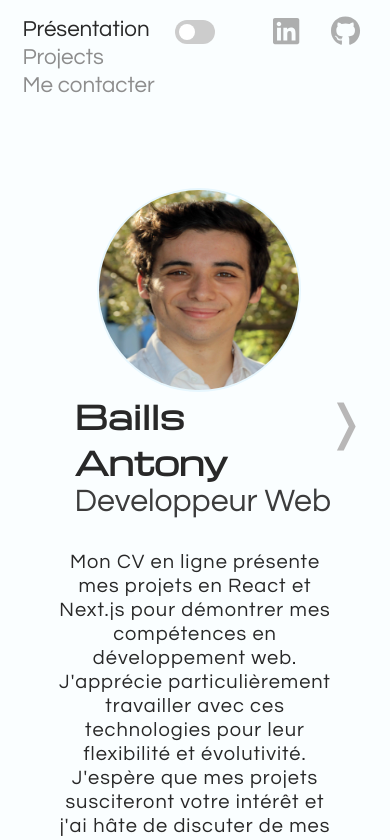
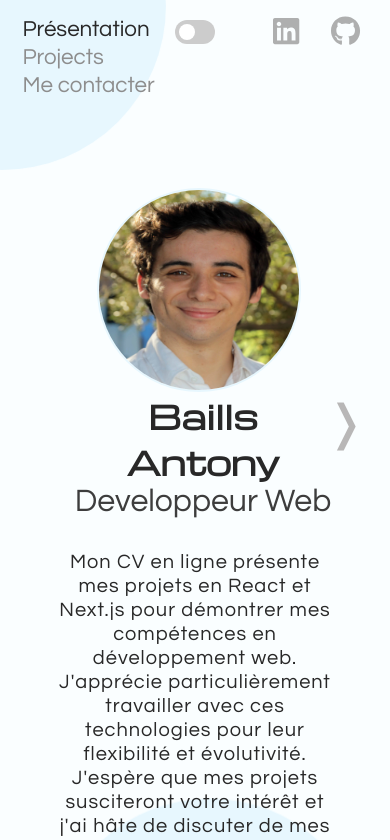
Before and after one commit to papyntown/new-cv-toto, a Next.js app: page / in a window 390 px wide. Shown: the top 840 px of the page. Built offline with nearby package versions, Linux system fonts and the light colour scheme.

Commit message:
responsive+bubble

```diff
--- a/styles/components/_navigation.scss
+++ b/styles/components/_navigation.scss
@@ -27,8 +27,8 @@
             }
         }
         @media screen and (max-width: 430px) {
-            height: 50px;
-            width: 50px;
+            height: 280px;
+            width: 280px;
         }
     }
     ul a {
--- a/styles/pages/_home.scss
+++ b/styles/pages/_home.scss
@@ -15,8 +15,8 @@
         animation: homeAnim 26s infinite alternate;
 
         @media screen and (max-width: 650px) {
-            height: 400px;
-            width: 400px;
+            height: 340px;
+            width: 360px;
             bottom: -270px;
         }
 
@@ -28,9 +28,9 @@
                 transform: scale(1.1);
             }
         }
-        @media screen and (max-width: 430px) {
-            display: none;
-        }
+        // @media screen and (max-width: 430px) {
+        //     display: none;
+        // }
     }
 
     .home-main {
@@ -51,6 +51,7 @@
                 align-items: center;
                 @media screen and (max-width: 650px) {
                     flex-direction: column;
+                    text-align: center;
                 }
             }
             .description {
```
